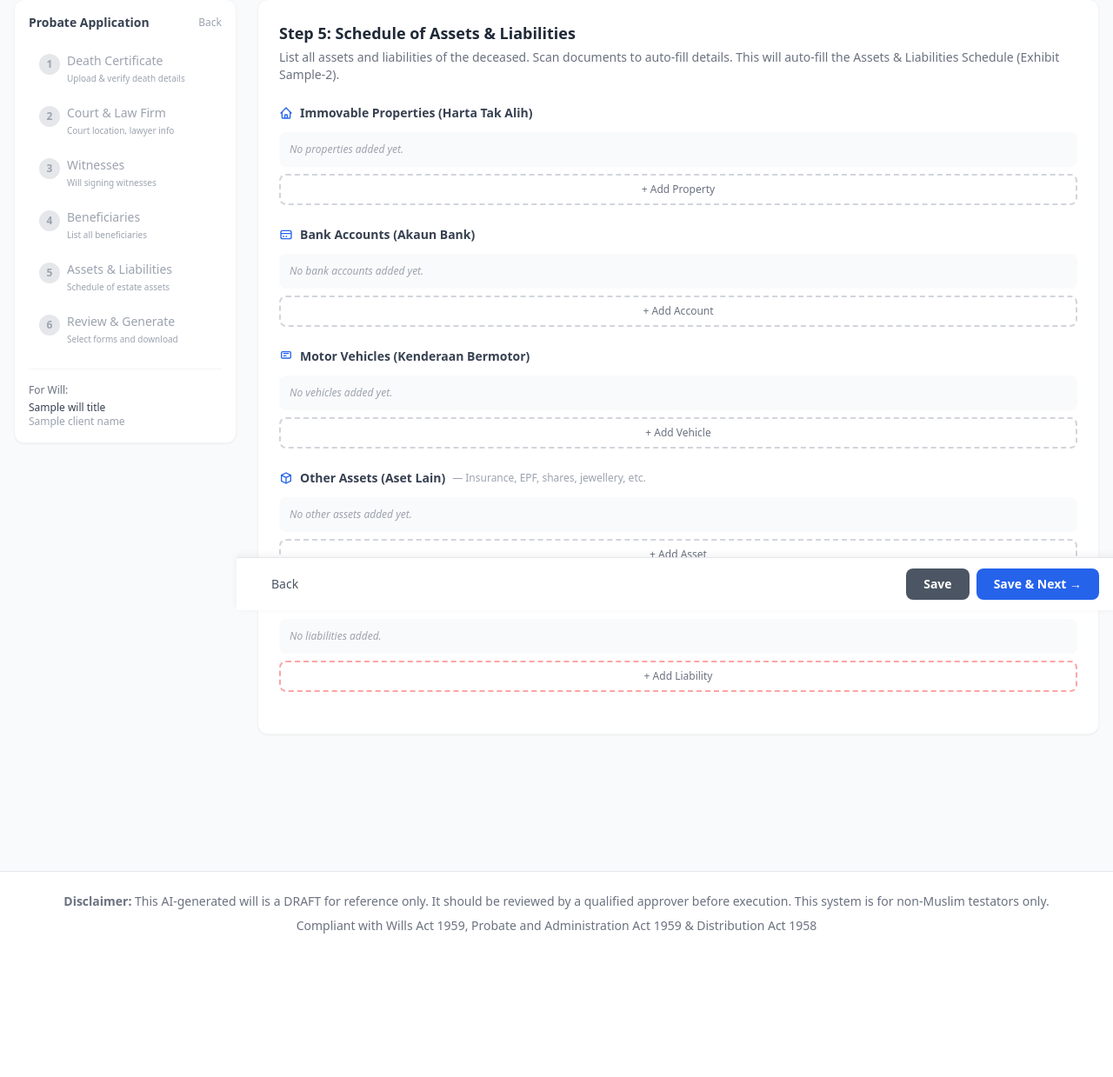
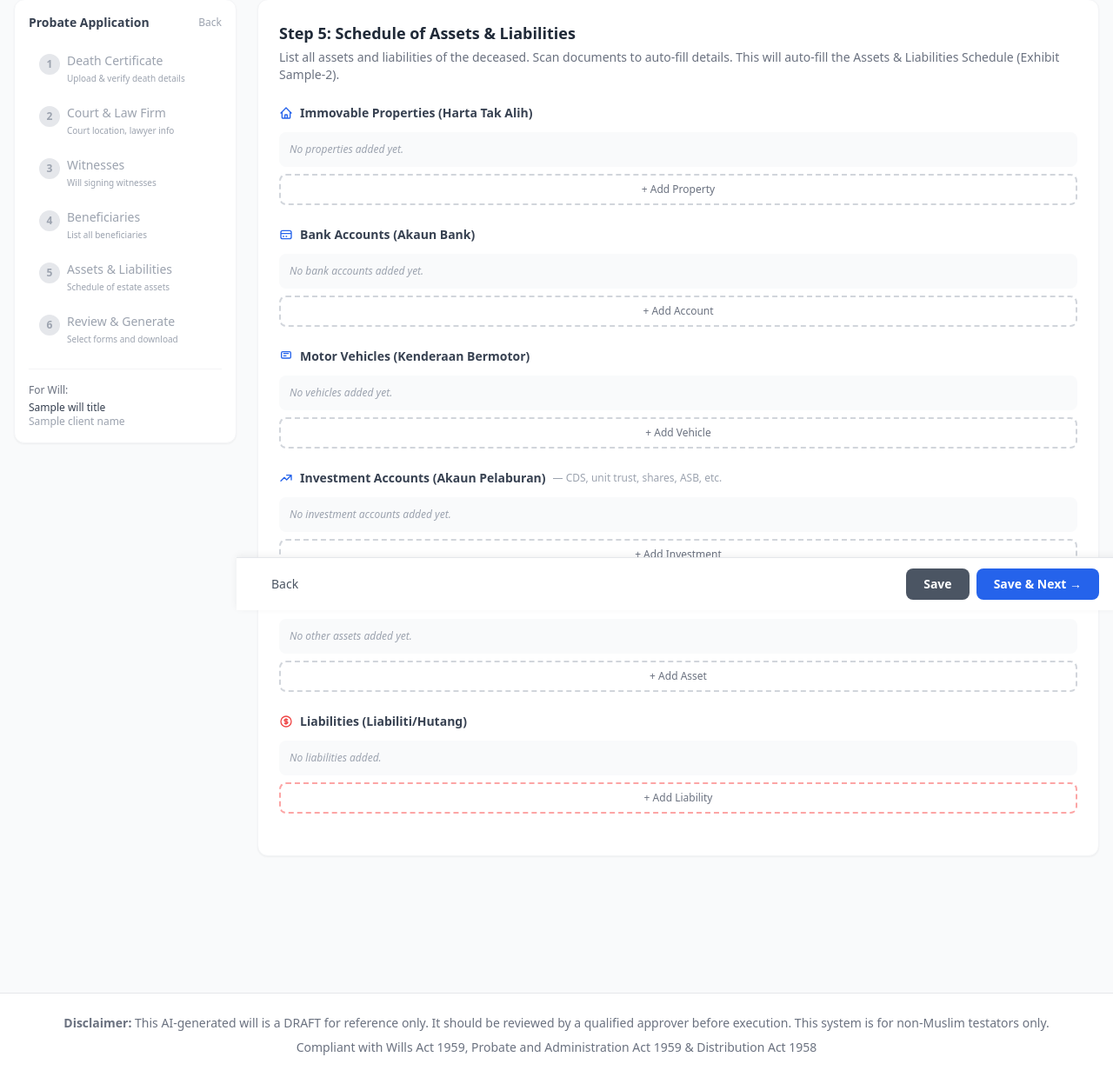
Before and after one commit to uxrm5c3/willcraft-ai, a Flask app: template templates/probate/step5_assets.html in a window 1280 px wide. Shown: the part 98-1337 px from the top of the page at 87% size. Before the commit the page ends 1172 px from the top, so only its background shows below. Run offline with Flask 3, Linux system fonts and the light colour scheme; the template is opened without the code that fills it: most values are stand-ins (such as "Sample title", 1, 10 or a date in 2020); some libraries are stand-ins or nearby versions.

Commit message:
Add dedicated Investment Accounts section to probate assets step
New asset type 'investment' with sub-types: CDS Account, Unit Trust,
ASB/Amanah Saham, Fixed Deposit, Bonds/Sukuk. Fields: institution/broker,
account number, description, estimated value. Removed shares/unit trust
from Other Assets to avoid duplication.

Co-Authored-By: Claude Opus 4.6 <noreply@anthropic.com>

```diff
--- a/templates/probate/step5_assets.html
+++ b/templates/probate/step5_assets.html
@@ -41,12 +41,24 @@
             <button type="button" id="add-vehicle-btn" onclick="addAsset('vehicle')" class="mt-2 w-full px-3 py-2 border-2 border-dashed border-gray-300 text-gray-500 text-xs font-medium rounded-lg hover:border-primary-400 hover:text-primary-600 hover:bg-primary-50 transition-colors">+ Add Vehicle</button>
         </div>
 
+        <!-- Investment Accounts -->
+        <div class="mb-6">
+            <h3 class="text-sm font-semibold text-gray-700 flex items-center gap-2 mb-3">
+                <svg class="w-4 h-4 text-primary-600" fill="none" stroke="currentColor" viewBox="0 0 24 24"><path stroke-linecap="round" stroke-linejoin="round" stroke-width="2" d="M13 7h8m0 0v8m0-8l-8 8-4-4-6 6"/></svg>
+                Investment Accounts (Akaun Pelaburan)
+                <span class="text-xs text-gray-400 font-normal">— CDS, unit trust, shares, ASB, etc.</span>
+            </h3>
+            <div id="investment-list" class="space-y-3"></div>
+            <div id="investment-empty" class="text-xs text-gray-400 italic p-3 bg-gray-50 rounded-lg">No investment accounts added yet.</div>
+            <button type="button" id="add-investment-btn" onclick="addAsset('investment')" class="mt-2 w-full px-3 py-2 border-2 border-dashed border-gray-300 text-gray-500 text-xs font-medium rounded-lg hover:border-primary-400 hover:text-primary-600 hover:bg-primary-50 transition-colors">+ Add Investment</button>
+        </div>
+
         <!-- Other Assets -->
         <div class="mb-6">
             <h3 class="text-sm font-semibold text-gray-700 flex items-center gap-2 mb-3">
                 <svg class="w-4 h-4 text-primary-600" fill="none" stroke="currentColor" viewBox="0 0 24 24"><path stroke-linecap="round" stroke-linejoin="round" stroke-width="2" d="M20 7l-8-4-8 4m16 0l-8 4m8-4v10l-8 4m0-10L4 7m8 4v10M4 7v10l8 4"/></svg>
                 Other Assets (Aset Lain)
-                <span class="text-xs text-gray-400 font-normal">— Insurance, EPF, shares, jewellery, etc.</span>
+                <span class="text-xs text-gray-400 font-normal">— Insurance, EPF, jewellery, etc.</span>
             </h3>
             <div id="other-list" class="space-y-3"></div>
             <div id="other-empty" class="text-xs text-gray-400 italic p-3 bg-gray-50 rounded-lg">No other assets added yet.</div>
@@ -134,6 +146,12 @@ const FIELD_DEFS = {
         { key: 'chassis_number', label: 'Chassis Number' },
         { key: 'value', label: 'Estimated Value (RM)' },
     ],
+    investment: [
+        { key: 'institution', label: 'Institution / Broker' },
+        { key: 'account_number', label: 'Account Number' },
+        { key: 'description', label: 'Description' },
+        { key: 'value', label: 'Estimated Value (RM)' },
+    ],
     other: [
         { key: 'description', label: 'Description' },
         { key: 'value', label: 'Estimated Value (RM)' },
@@ -159,14 +177,14 @@ function charDiffHtml(existing, scanned) {
 }
 
 /* ── Scan button label ── */
-const SCAN_LABELS = { property: 'Scan Title', bank: 'Scan Statement', vehicle: 'Scan Reg Card', other: 'Scan Doc', liability: 'Scan Doc' };
+const SCAN_LABELS = { property: 'Scan Title', bank: 'Scan Statement', vehicle: 'Scan Reg Card', investment: 'Scan Statement', other: 'Scan Doc', liability: 'Scan Doc' };
 
 /* ── Render asset card ── */
 function assetFormHtml(type, idx, data) {
     data = data || {};
     const borderColor = type === 'liability' ? 'border-red-200' : 'border-gray-200';
     const labelColor = type === 'liability' ? 'text-red-500' : 'text-gray-500';
-    const typeLabel = { property: 'Property', bank: 'Account', vehicle: 'Vehicle', other: 'Asset', liability: 'Liability' }[type];
+    const typeLabel = { property: 'Property', bank: 'Account', vehicle: 'Vehicle', investment: 'Investment', other: 'Asset', liability: 'Liability' }[type];
     const scanLabel = SCAN_LABELS[type];
     const docId = data._doc_id || '';
     const docName = data._doc_name || '';
@@ -229,13 +247,31 @@ function assetFormHtml(type, idx, data) {
                 <input type="text" data-field="chassis_number" value="${data.chassis_number||''}" class="asset-field w-full px-2 py-1.5 border border-gray-300 rounded text-sm" placeholder="Optional"></div>
             <div><label class="block text-xs text-gray-500 mb-0.5">Estimated Value (RM)</label>
                 <input type="text" data-field="value" value="${data.value||''}" class="asset-field w-full px-2 py-1.5 border border-gray-300 rounded text-sm" placeholder="e.g., 30,000"></div>`;
+    } else if (type === 'investment') {
+        fieldsHtml = `
+            <div><label class="block text-xs text-gray-500 mb-0.5">Type</label>
+                <select data-field="sub_type" class="asset-field w-full px-2 py-1.5 border border-gray-300 rounded text-sm">
+                    <option value="cds" ${data.sub_type==='cds'?'selected':''}>CDS Account (Shares)</option>
+                    <option value="unit_trust" ${data.sub_type==='unit_trust'?'selected':''}>Unit Trust / Mutual Fund</option>
+                    <option value="asb" ${data.sub_type==='asb'?'selected':''}>ASB / Amanah Saham</option>
+                    <option value="fixed_deposit" ${data.sub_type==='fixed_deposit'?'selected':''}>Fixed Deposit</option>
+                    <option value="bonds" ${data.sub_type==='bonds'?'selected':''}>Bonds / Sukuk</option>
+                    <option value="other_investment" ${data.sub_type==='other_investment'||!data.sub_type?'selected':''}>Other Investment</option>
+                </select></div>
+            <div><label class="block text-xs text-gray-500 mb-0.5">Institution / Broker</label>
+                <input type="text" data-field="institution" value="${data.institution||''}" class="asset-field w-full px-2 py-1.5 border border-gray-300 rounded text-sm" placeholder="e.g., Bursa Malaysia / Maybank / CIMB"></div>
+            <div><label class="block text-xs text-gray-500 mb-0.5">Account Number</label>
+                <input type="text" data-field="account_number" value="${data.account_number||''}" class="asset-field w-full px-2 py-1.5 border border-gray-300 rounded text-sm" placeholder="e.g., CDS account no. or fund account no."></div>
+            <div><label class="block text-xs text-gray-500 mb-0.5">Description</label>
+                <input type="text" data-field="description" value="${data.description||''}" class="asset-field w-full px-2 py-1.5 border border-gray-300 rounded text-sm" placeholder="e.g., 1000 units Maybank shares"></div>
+            <div><label class="block text-xs text-gray-500 mb-0.5">Estimated Value (RM)</label>
+                <input type="text" data-field="value" value="${data.value||''}" class="asset-field w-full px-2 py-1.5 border border-gray-300 rounded text-sm" placeholder="e.g., 50,000"></div>`;
     } else if (type === 'other') {
         fieldsHtml = `
             <div><label class="block text-xs text-gray-500 mb-0.5">Type</label>
                 <select data-field="sub_type" class="asset-field w-full px-2 py-1.5 border border-gray-300 rounded text-sm">
                     <option value="epf" ${data.sub_type==='epf'?'selected':''}>EPF / KWSP</option>
                     <option value="insurance" ${data.sub_type==='insurance'?'selected':''}>Insurance Policy</option>
-                    <option value="shares" ${data.sub_type==='shares'?'selected':''}>Shares / Unit Trust</option>
                     <option value="jewellery" ${data.sub_type==='jewellery'?'selected':''}>Jewellery</option>
                     <option value="other" ${data.sub_type==='other'||!data.sub_type?'selected':''}>Other</option>
                 </select></div>
@@ -277,6 +313,7 @@ const REQUIRED_FIELDS = {
     property: ['description'],
     bank: ['bank_name'],
     vehicle: ['description'],
+    investment: ['institution'],
     other: ['description'],
     liability: ['description'],
 };
@@ -302,7 +339,7 @@ function isLastItemComplete(type) {
 }
 
 function updateAddButtons() {
-    const types = ['property', 'bank', 'vehicle', 'other', 'liability'];
+    const types = ['property', 'bank', 'vehicle', 'investment', 'other', 'liability'];
     types.forEach(type => {
         const btn = document.getElementById('add-' + type + '-btn');
         if (!btn) return;
@@ -325,7 +362,7 @@ function autosaveDebounced() {
 }
 
 function renderAssets() {
-    const types = ['property', 'bank', 'vehicle', 'other', 'liability'];
+    const types = ['property', 'bank', 'vehicle', 'investment', 'other', 'liability'];
     types.forEach(type => {
         const list = document.getElementById(type + '-list');
         const empty = document.getElementById(type + '-empty');
@@ -381,7 +418,7 @@ function removeDoc(type, idx) {
 }
 
 function collectAssetData() {
-    const types = ['property', 'bank', 'vehicle', 'other', 'liability'];
+    const types = ['property', 'bank', 'vehicle', 'investment', 'other', 'liability'];
     const result = [];
     types.forEach(type => {
         const cards = document.querySelectorAll(`[data-type="${type}"]`);
```
